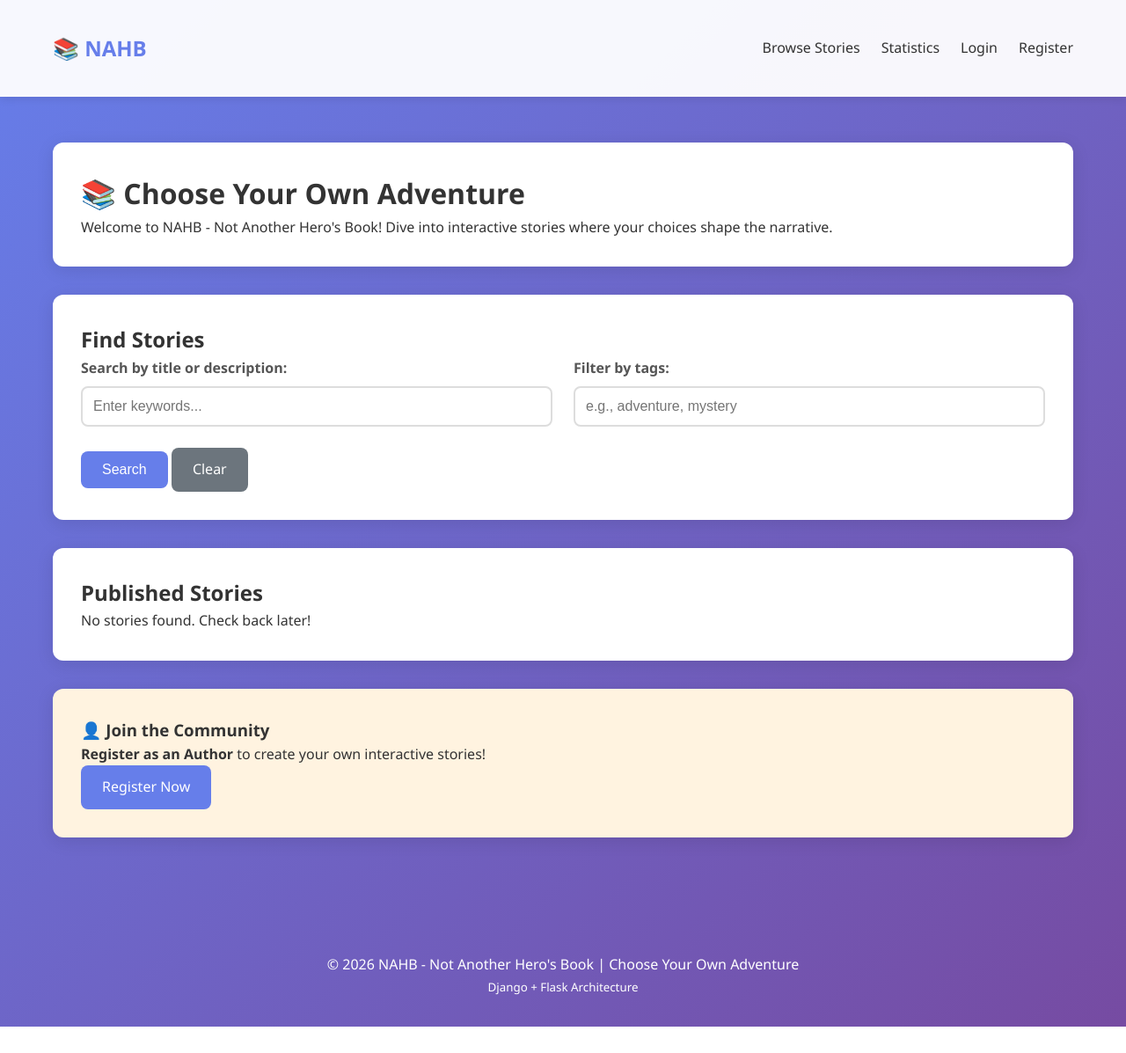
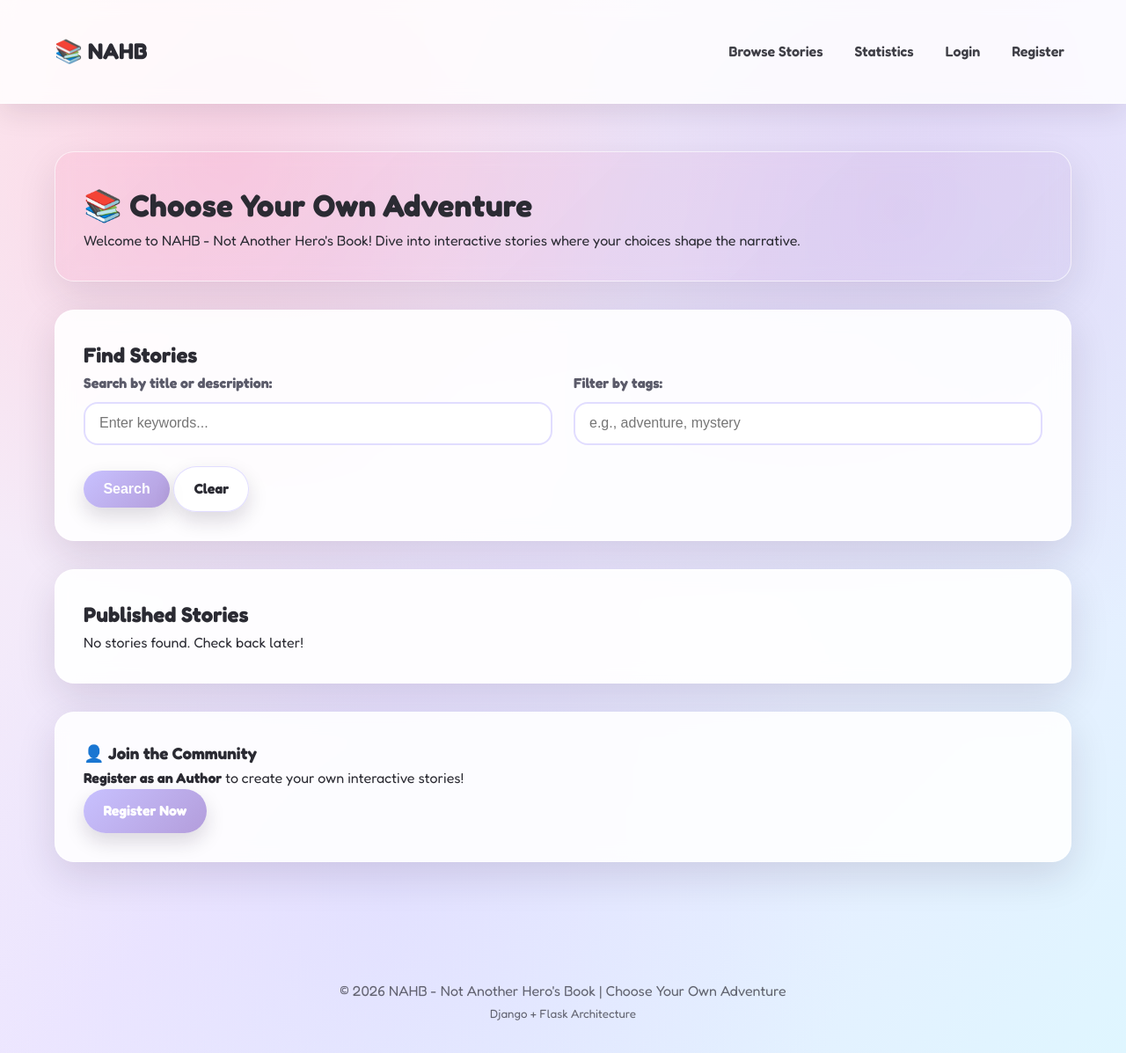
Before and after one commit to Peushi/once-upon-a-time, a Django app: page / in a window 1280 px wide. Shown: the whole page at 88% size. Before the commit the page ends 1167 px from the top, so only its background shows below. Run offline with Django 5.2, Linux system fonts and the light colour scheme; data that the repository does not hold is empty; parts of the project's set-up code (start-up, migrations or seed data) failed here and were passed over.

Commit message:
edited the css in base.html

```diff
--- a/django-app/djangoproject/templates/base.html
+++ b/django-app/djangoproject/templates/base.html
@@ -4,62 +4,124 @@
     <meta charset="UTF-8">
     <meta name="viewport" content="width=device-width, initial-scale=1.0">
     <title>{% block title %}NAHB - Not Another Hero's Book{% endblock %}</title>
+    <link href="https://fonts.googleapis.com/css2?family=Fredoka:wght@400;500;600;700&display=swap" rel="stylesheet">
     <style>
+    :root{
+        --bg-1: #fdeff2;
+        --bg-2: #e8e9ff;
+        --bg-3: #dff6ff;
+        --ink: #3b2f4a;
+        --muted: rgba(59,47,74,0.70);
+
+        --card: rgba(255,255,255,0.88);
+        --card-border: rgba(255,255,255,0.65);
+
+        --accent: #ff6fa3;
+        --accent-2: #b39ddb;
+        --accent-3: #c8c1ff;
+        --shadow: 0 16px 45px rgba(30, 12, 40, 0.12);
+    }
+    :root{
+        --bg-1: #FDEFF2;
+        --bg-2: #EDE7FF;
+        --ink: #2B2B33;
+        --muted: #5B5B6A;
+
+        --card: rgba(255,255,255,0.92);
+        --card-border: rgba(255,255,255,0.65);
+
+        --primary: #FF6FA3;
+        --primary-2: #B39DDB;
+        --accent: #C8C1FF;
+
+        --start-bg: #FAD7C6;
+        --regular-bg: #F8B8CF;
+        --ending-bg: #CBB7E8;
+
+        --success: #55C48A;
+        --danger:  #FF5A6B;
+        --warning: #FFC857;
+        --info:    #7AA7FF;
+
+        --radius-lg: 18px;
+        --radius-md: 14px;
+        --radius-sm: 12px;
+
+        --shadow-soft: 0 14px 40px rgba(30, 12, 40, 0.10);
+        --shadow-card: 0 10px 30px rgba(30, 12, 40, 0.10);
+        --shadow-hover: 0 16px 38px rgba(30, 12, 40, 0.16);
+    }
+
     * {
         margin: 0;
         padding: 0;
         box-sizing: border-box;
     }
 
-        body {
-            font-family: 'Segoe UI', Tahoma, Geneva, Verdana, sans-serif;
+    body{
+        font-family: 'Fredoka', ui-sans-serif, system-ui, -apple-system, "Segoe UI", Roboto, Arial, sans-serif;
         line-height: 1.6;
-            background: linear-gradient(135deg, #667eea 0%, #764ba2 100%);
+        color: var(--ink);
         min-height: 100vh;
-            color: #333;
+
+        background:
+            radial-gradient(circle at 20% 15%, rgba(255,111,163,0.20), transparent 35%),
+            radial-gradient(circle at 80% 20%, rgba(179,157,219,0.22), transparent 38%),
+            radial-gradient(circle at 35% 85%, rgba(200,193,255,0.22), transparent 40%),
+            linear-gradient(135deg, var(--bg-1) 0%, var(--bg-2) 50%, var(--bg-3) 100%);
     }
 
     .container {
         max-width: 1200px;
         margin: 0 auto;
-            padding: 20px;
+        padding: 22px;
     }
 
     /* Navigation */
-        nav {
-            background: rgba(255, 255, 255, 0.95);
+    nav{
+        background: rgba(255,255,255,0.82);
+        border-bottom: 1px solid rgba(255,255,255,0.55);
         padding: 1rem 0;
-            box-shadow: 0 2px 10px rgba(0,0,0,0.1);
+        box-shadow: 0 10px 30px rgba(30, 12, 40, 0.10);
         margin-bottom: 2rem;
+        backdrop-filter: blur(10px);
     }
 
     nav .container {
         display: flex;
         justify-content: space-between;
         align-items: center;
+        gap: 1rem;
     }
 
-        nav .logo {
-            font-size: 1.5rem;
-            font-weight: bold;
-            color: #667eea;
+    nav .logo{
+        font-size: 1.6rem;
+        font-weight: 900;
+        color: var(--ink);
         text-decoration: none;
     }
 
     nav .nav-links {
         display: flex;
-            gap: 1.5rem;
+        gap: 1.25rem;
         list-style: none;
+        align-items: center;
+        flex-wrap: wrap;
+        justify-content: flex-end;
     }
 
     nav .nav-links a {
-            color: #333;
+        color: var(--ink);
         text-decoration: none;
-            transition: color 0.3s;
+        font-weight: 600;
+        opacity: 0.9;
+        transition: all 0.2s ease;
+        padding: 0.35rem 0.5rem;
+        border-radius: 10px;
     }
 
-        nav .nav-links a:hover {
-            color: #667eea;
+    nav .nav-links a:hover{
+        color: var(--accent);
     }
 
     /* Messages */
@@ -68,76 +130,67 @@
     }
 
     .message {
-            padding: 1rem;
+        padding: 1rem 1.1rem;
         margin-bottom: 1rem;
-            border-radius: 8px;
-            background: white;
-            box-shadow: 0 2px 5px rgba(0,0,0,0.1);
+        border-radius: var(--radius-md);
+        background: rgba(255,255,255,0.86);
+        border: 1px solid rgba(255,255,255,0.55);
+        box-shadow: 0 10px 22px rgba(30, 12, 40, 0.08);
     }
 
-        .message.success {
-            border-left: 4px solid #4CAF50;
-        }
-
-        .message.error {
-            border-left: 4px solid #f44336;
-        }
-
-        .message.info {
-            border-left: 4px solid #2196F3;
-        }
+    .message.success { border-left: 6px solid var(--success); }
+    .message.error   { border-left: 6px solid var(--danger); }
+    .message.info    { border-left: 6px solid var(--info); }
 
     /* Content card */
-        .card {
-            background: white;
-            border-radius: 12px;
+    .card{
+        background: var(--card);
+        border: 1px solid var(--card-border);
+        border-radius: 22px;
         padding: 2rem;
-            box-shadow: 0 4px 20px rgba(0,0,0,0.1);
+        box-shadow: var(--shadow);
         margin-bottom: 2rem;
+        backdrop-filter: blur(10px);
     }
 
     /* Buttons */
-        .btn {
+    .btn{
         display: inline-block;
-            padding: 0.75rem 1.5rem;
-            background: #667eea;
+        padding: 0.75rem 1.4rem;
+        background: linear-gradient(135deg, var(--accent) 0%, var(--accent-2) 100%);
         color: white;
         text-decoration: none;
-            border-radius: 8px;
+        border-radius: 999px;
         border: none;
         cursor: pointer;
-            transition: all 0.3s;
+        transition: transform 0.18s ease, box-shadow 0.18s ease, filter 0.18s ease;
         font-size: 1rem;
+        font-weight: 700;
+        box-shadow: 0 10px 22px rgba(30, 12, 40, 0.15);
     }
 
-        .btn:hover {
-            background: #5568d3;
+    .btn:hover{
         transform: translateY(-2px);
-            box-shadow: 0 4px 10px rgba(0,0,0,0.2);
+        filter: brightness(1.03);
+        box-shadow: 0 14px 28px rgba(30, 12, 40, 0.18);
     }
 
-        .btn-secondary {
-            background: #6c757d;
+    .btn-secondary{
+        background: rgba(255,255,255,0.75);
+        color: var(--ink);
+        border: 1px solid rgba(200,193,255,0.55);
     }
 
-        .btn-secondary:hover {
-            background: #5a6268;
+    .btn-secondary:hover{
+        background: rgba(255,255,255,0.88);
     }
 
-        .btn-danger {
-            background: #f44336;
+    .btn-danger{
+        background: linear-gradient(135deg, #ff7b7b 0%, #ff6fa3 100%);
     }
 
-        .btn-danger:hover {
-            background: #da190b;
-        }
-
-        .btn-success {
-            background: #4CAF50;
-        }
-
-        .btn-success:hover {
-            background: #45a049;
+    .btn-success{
+        background: linear-gradient(135deg, #7ad9c6 0%, #b39ddb 100%);
     }
 
     /* Forms */
@@ -148,28 +201,30 @@
     .form-group label {
         display: block;
         margin-bottom: 0.5rem;
-            font-weight: 600;
-            color: #555;
+        font-weight: 700;
+        color: var(--muted);
     }
 
     .form-group input[type="text"],
     .form-group input[type="email"],
     .form-group input[type="password"],
     .form-group textarea,
-        .form-group select {
+    .form-group select{
         width: 100%;
-            padding: 0.75rem;
-            border: 2px solid #ddd;
-            border-radius: 8px;
+        padding: 0.85rem 1rem;
+        border: 2px solid rgba(200,193,255,0.55);
+        border-radius: 16px;
         font-size: 1rem;
-            transition: border-color 0.3s;
+        background: rgba(255,255,255,0.85);
+        transition: border-color 0.2s ease, box-shadow 0.2s ease;
     }
 
     .form-group input:focus,
     .form-group textarea:focus,
-        .form-group select:focus {
+    .form-group select:focus{
         outline: none;
-            border-color: #667eea;
+        border-color: rgba(255,111,163,0.8);
+        box-shadow: 0 0 0 6px rgba(255,111,163,0.15);
     }
 
     .form-group textarea {
@@ -191,58 +246,63 @@
         grid-template-columns: repeat(auto-fit, minmax(250px, 1fr));
     }
 
+    /* Badges */
+    .badge{
+        display: inline-block;
+        padding: 0.25rem 0.75rem;
+        border-radius: 999px;
+        font-size: 0.875rem;
+        font-weight: 800;
+        border: 1px solid rgba(200,193,255,0.55);
+        background: rgba(200,193,255,0.22);
+        color: #5a4b8a;
+    }
+
+    .badge-draft {
+        background: rgba(255, 200, 87, 0.22);
+        color: #7A4E00;
+        border: 1px solid rgba(255, 200, 87, 0.35);
+    }
+
+    .badge-published {
+        background: rgba(85, 196, 138, 0.22);
+        color: #0E5A39;
+        border: 1px solid rgba(85, 196, 138, 0.35);
+    }
+
+    .badge-suspended {
+        background: rgba(255, 90, 107, 0.18);
+        color: #7A0E1A;
+        border: 1px solid rgba(255, 90, 107, 0.30);
+    }
+
     /* Footer */
     footer {
         text-align: center;
         padding: 2rem;
-            color: white;
+        color: rgba(43, 43, 51, 0.70);
         margin-top: 3rem;
     }
 
-        /* Utility classes */
-        .text-center {
-            text-align: center;
-        }
-
+    /* Utility */
+    .text-center { text-align: center; }
     .mt-1 { margin-top: 1rem; }
     .mt-2 { margin-top: 2rem; }
     .mb-1 { margin-bottom: 1rem; }
     .mb-2 { margin-bottom: 2rem; }
 
-        .badge {
-            display: inline-block;
-            padding: 0.25rem 0.75rem;
-            border-radius: 12px;
-            font-size: 0.875rem;
-            font-weight: 600;
-        }
-
-        .badge-draft {
-            background: #ffc107;
-            color: #333;
-        }
-
-        .badge-published {
-            background: #4CAF50;
-            color: white;
-        }
-
-        .badge-suspended {
-            background: #f44336;
-            color: white;
-        }
-
     /* Responsive */
     @media (max-width: 768px) {
         nav .container {
             flex-direction: column;
-                gap: 1rem;
+            gap: 0.75rem;
         }
 
         nav .nav-links {
             flex-direction: column;
-                gap: 0.5rem;
+            gap: 0.35rem;
             text-align: center;
+            width: 100%;
         }
     }
     </style>
--- a/django-app/djangoproject/templates/game/home.html
+++ b/django-app/djangoproject/templates/game/home.html
@@ -87,3 +87,52 @@
     </div>
 {% endif %}
 {% endblock %}
+{% block extra_css %}
+<style>
+  /* Hero card */
+  .card:first-of-type{
+    background: linear-gradient(135deg, rgba(255,111,163,0.12) 0%, rgba(179,157,219,0.14) 100%);
+    border: 1px solid rgba(255,255,255,0.65);
+    box-shadow: 0 16px 45px rgba(30, 12, 40, 0.10);
+  }
+
+  .card:first-of-type h1{
+    font-size: 2.2rem;
+    letter-spacing: 0.2px;
+  }
+
+  /* Find Stories card */
+  .card:nth-of-type(2){
+    background: rgba(255,255,255,0.90);
+    border: 1px solid rgba(255,255,255,0.60);
+  }
+
+  /* Published stories "inner" cards (the ones with inline background #f8f9fa) */
+  .grid.grid-2 > .card[style*="background"]{
+    background: rgba(255,255,255,0.82) !important;
+    border: 1px solid rgba(255,255,255,0.65);
+    box-shadow: 0 12px 30px rgba(30, 12, 40, 0.10);
+    transition: transform 0.18s ease, box-shadow 0.18s ease;
+  }
+
+  .grid.grid-2 > .card[style*="background"]:hover{
+    transform: translateY(-3px);
+    box-shadow: 0 18px 38px rgba(30, 12, 40, 0.14);
+  }
+
+  /* Tags on story cards */
+  .grid.grid-2 .badge{
+    background: rgba(200,193,255,0.25) !important;
+    color: #5A4B8A !important;
+    border: 1px solid rgba(200,193,255,0.45);
+    font-weight: 800;
+  }
+
+  /* Author dashboard + Join community cards: match theme (override inline bg) */
+  .card[style*="background: #e8f5e9"],
+  .card[style*="background: #fff3e0"]{
+    background: rgba(255,255,255,0.88) !important;
+    border: 1px solid rgba(255,255,255,0.65);
+  }
+</style>
+{% endblock %}
```
Lines whose indentation alone changed are shown as unchanged.
